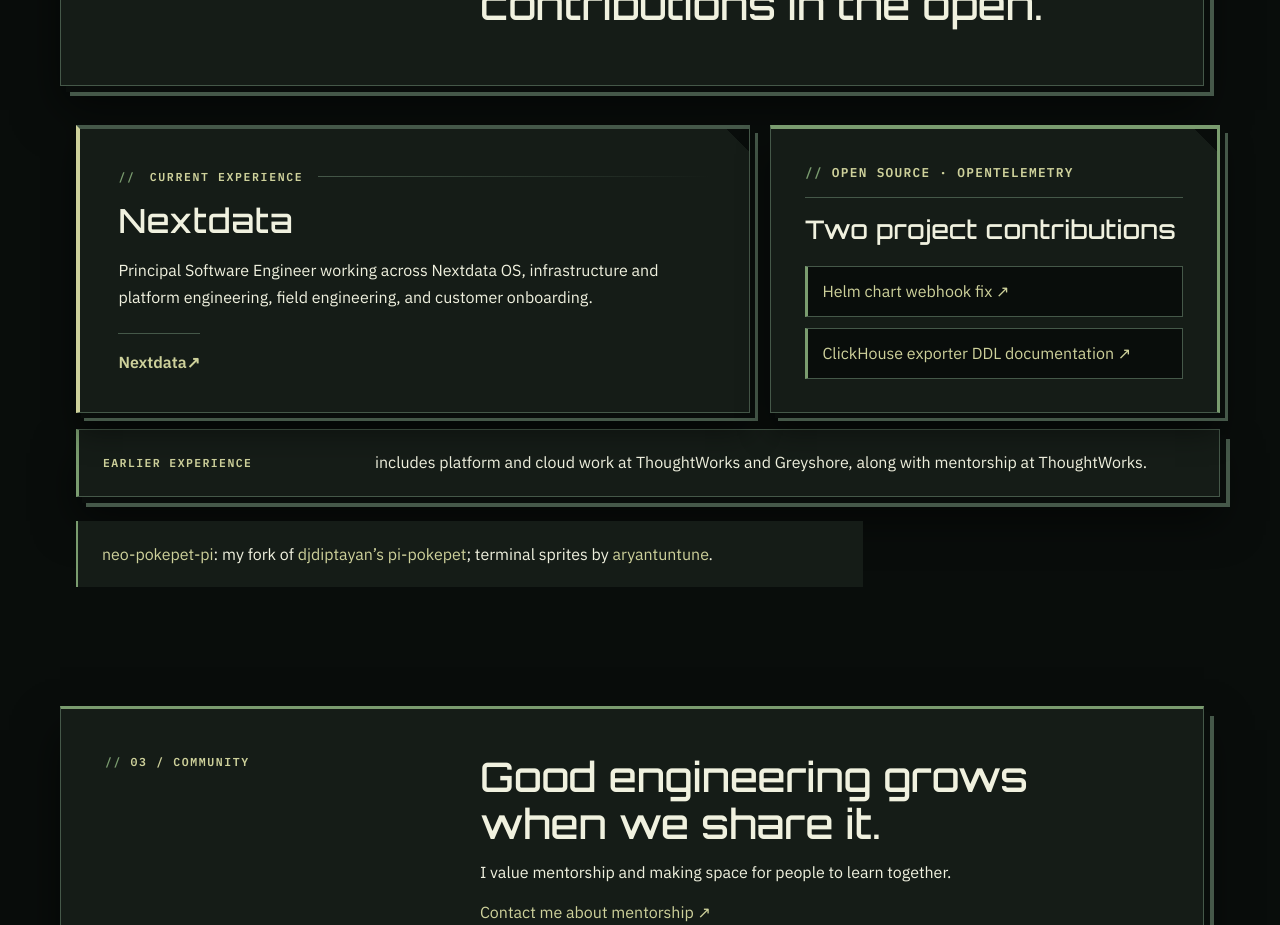
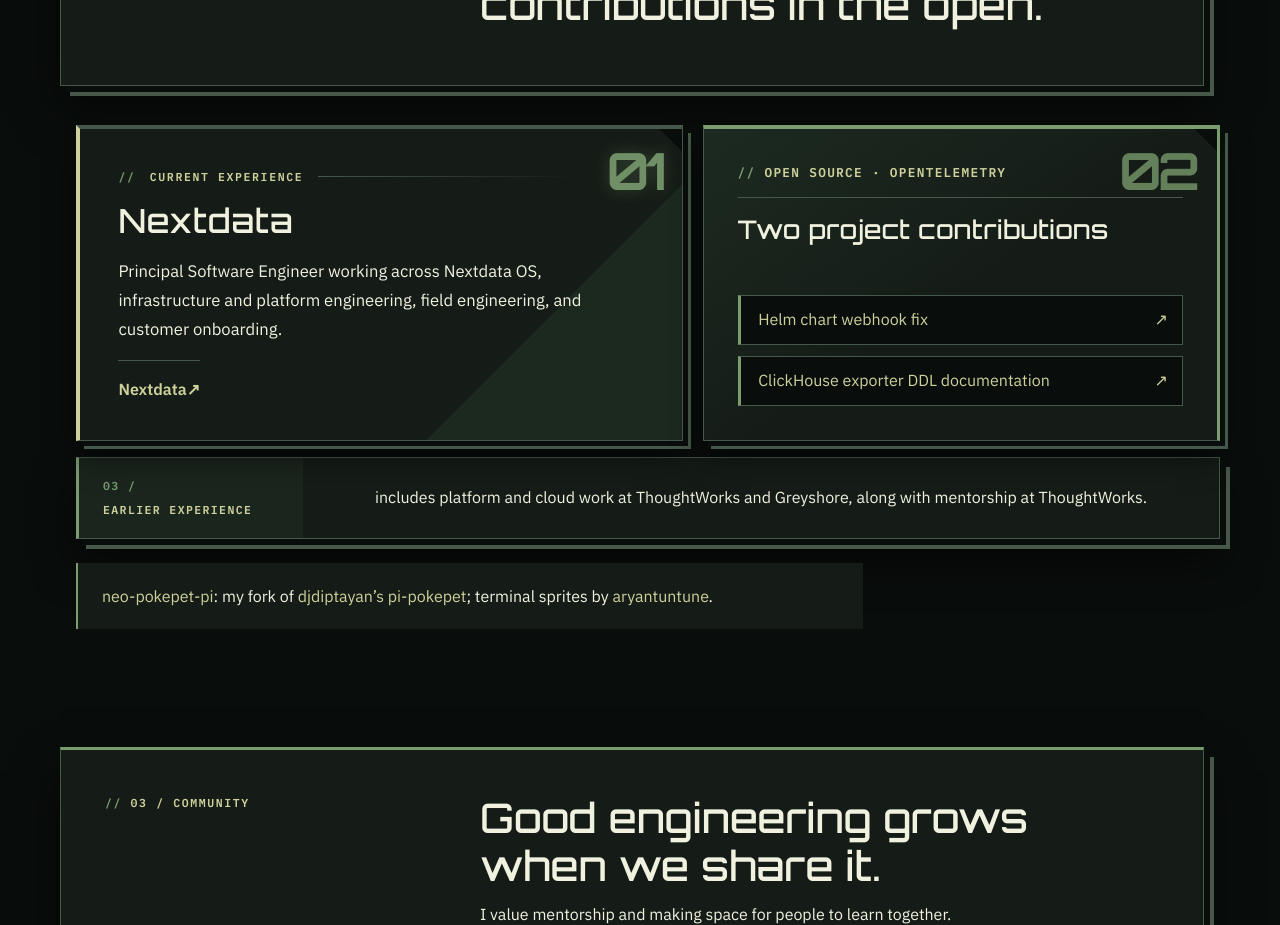
Before and after one commit to ElderMael/portfolio-website, a React (Vite) app: page / in a window 1280 px wide. Shown: the part 1520-2445 px from the top of the page. Built offline with nearby package versions, Linux system fonts and the light colour scheme; a web font is replaced by a local one.

Commit message:
style(home): [TASK-3] Refine experience panels

```diff
--- a/src/components/Home.css
+++ b/src/components/Home.css
@@ -313,7 +313,7 @@
 }
 .home-expertise-grid { grid-template-columns: repeat(3, minmax(0, 1fr)); }
 .home-work-grid {
-  grid-template-columns: minmax(0, 1.2fr) minmax(0, .8fr);
+  grid-template-columns: minmax(0, 1.08fr) minmax(0, .92fr);
   padding-bottom: .75rem;
 }
 .home-card {
@@ -346,17 +346,35 @@
 .home-card a:hover, .home-section-heading a:hover, .home-project-note a:hover { color: var(--text); }
 .home-link-list { display: grid; gap: .8rem; margin: 1rem 0 0; padding-left: 1.2rem; }
 .home-link-list li { padding-left: .2rem; }
+.home-card-index {
+  position: absolute;
+  top: 1.05rem;
+  right: 1.3rem;
+  color: var(--muted);
+  font: 700 clamp(2rem, 4vw, 3.25rem)/1 Orbitron, sans-serif;
+  letter-spacing: -.08em;
+  opacity: .78;
+  pointer-events: none;
+}
 .home-nextdata {
   display: flex;
   flex-direction: column;
+  overflow: hidden;
   padding: clamp(1.6rem, 3vw, 2.5rem);
   border-top-color: var(--line);
   border-left: 4px solid var(--muted);
+  background: linear-gradient(135deg, var(--surface) 0 72%, #1c291f 72% 100%);
+}
+.home-nextdata .home-card-index {
+  color: var(--accent);
+  opacity: .9;
+  text-shadow: 0 0 1rem #7a9c6f55;
 }
 .home-nextdata .home-eyebrow {
   display: flex;
   align-items: center;
   gap: .9rem;
+  padding-right: 4.3rem;
 }
 .home-nextdata .home-eyebrow::after {
   height: 1px;
@@ -369,6 +387,11 @@
   font-size: clamp(1.7rem, 2.6vw, 2.2rem);
   line-height: 1.2;
 }
+.home-nextdata > p:not(.home-eyebrow) {
+  max-width: 55ch;
+  font-size: 1.04rem;
+  line-height: 1.75;
+}
 .home-nextdata > a {
   display: inline-flex;
   align-self: flex-start;
@@ -380,11 +403,17 @@
 .home-opentelemetry {
   display: flex;
   flex-direction: column;
+  overflow: hidden;
   border-top-color: var(--accent);
   border-right: 3px solid var(--accent);
+  background: linear-gradient(145deg, #1c2a21, var(--surface) 52%);
+}
+.home-opentelemetry .home-card-index {
+  color: var(--accent);
 }
 .home-opentelemetry .home-eyebrow {
   margin-bottom: .9rem;
+  padding-right: 4.3rem;
   padding-bottom: .8rem;
   border-bottom: 1px solid var(--line);
   font-size: .8rem;
@@ -402,11 +431,19 @@
   list-style: none;
 }
 .home-opentelemetry .home-link-list li {
-  padding: .75rem .9rem;
+  overflow-wrap: anywhere;
   border: 1px solid var(--line);
   border-left: 3px solid var(--accent);
   background: var(--page);
-  line-height: 1.55;
+  line-height: 1.6;
+}
+.home-opentelemetry .home-link-list a {
+  display: flex;
+  min-height: 48px;
+  align-items: center;
+  justify-content: space-between;
+  gap: .6rem;
+  padding: .65rem .9rem;
 }
 .home-earlier {
   display: grid;
@@ -419,12 +456,19 @@
   line-height: 1.7;
   border-top: 1px solid var(--line);
   border-left: 3px solid var(--accent);
+  background: linear-gradient(90deg, #1a251d 0 14rem, var(--surface) 14rem 100%);
 }
 .home-earlier-label {
   color: var(--muted);
   font: 600 .72rem/1.5 'IBM Plex Mono', monospace;
   letter-spacing: .12em;
   text-transform: uppercase;
+}
+.home-earlier-label::before {
+  display: block;
+  margin-bottom: .45rem;
+  color: var(--accent);
+  content: '03 /';
 }
 .home-project-note {
   max-width: 82ch;
@@ -449,6 +493,7 @@
   .home-hero { grid-template-columns: minmax(0, 1.2fr) minmax(190px, .8fr); gap: 1rem; }
   .home-hero-copy { padding: 1.5rem; }
   .home-page h1 { font-size: clamp(2.5rem, 5vw, 3.7rem); }
+  .home-work-grid { grid-template-columns: minmax(0, 1fr); }
 }
 
 @media (max-width: 700px) {
@@ -459,7 +504,11 @@
   .home-section-heading { grid-template-columns: 1fr; gap: .5rem; margin-right: .5rem; }
   .home-expertise-grid, .home-work-grid { grid-template-columns: 1fr; padding-left: .5rem; }
   .home-earlier, .home-radio { margin-left: .5rem; }
-  .home-earlier { grid-template-columns: 1fr; gap: .35rem; }
+  .home-earlier {
+    grid-template-columns: 1fr;
+    gap: .35rem;
+    background: linear-gradient(180deg, #1a251d 0 5.2rem, var(--surface) 5.2rem 100%);
+  }
   .home-project-note { margin-left: .5rem; margin-right: .5rem; }
   .home-contact { margin: 3rem .5rem 0 0; }
 }
--- a/src/components/Home.tsx
+++ b/src/components/Home.tsx
@@ -66,12 +66,14 @@ export function Home() {
                 </div>
                 <div className="home-work-grid">
                     <article className="home-card home-nextdata">
+                        <span className="home-card-index" aria-hidden="true">01</span>
                         <p className="home-eyebrow">Current experience</p>
                         <h3>Nextdata</h3>
                         <p>Principal Software Engineer working across Nextdata OS, infrastructure and platform engineering, field engineering, and customer onboarding.</p>
                         <a href="https://www.nextdata.com/" target="_blank" rel="noreferrer">Nextdata <span aria-hidden="true">↗</span></a>
                     </article>
                     <article className="home-card home-opentelemetry">
+                        <span className="home-card-index" aria-hidden="true">02</span>
                         <p className="home-eyebrow">Open source · OpenTelemetry</p>
                         <h3>Two project contributions</h3>
                         <ul className="home-link-list">
@@ -80,13 +82,13 @@ export function Home() {
                         </ul>
                     </article>
                 </div>
-                <p className="home-earlier paper-panel">
+                <aside className="home-earlier paper-panel" aria-label="Earlier experience">
                     <span className="home-earlier-label">Earlier experience</span>{' '}
                     <span className="home-earlier-copy">
                         includes platform and cloud work at ThoughtWorks and Greyshore,
                         along with mentorship at ThoughtWorks.
                     </span>
-                </p>
+                </aside>
                 <p className="home-project-note">
                     <a href="https://github.com/ElderMael/neo-pokepet-pi" target="_blank" rel="noreferrer">neo-pokepet-pi</a>:
                     my fork of <a href="https://github.com/djdiptayan1/pi-pokepet" target="_blank" rel="noreferrer">djdiptayan’s pi-pokepet</a>;
```
Also changed, not shown: 1 other file (tests, documents, lock files or other folders).
